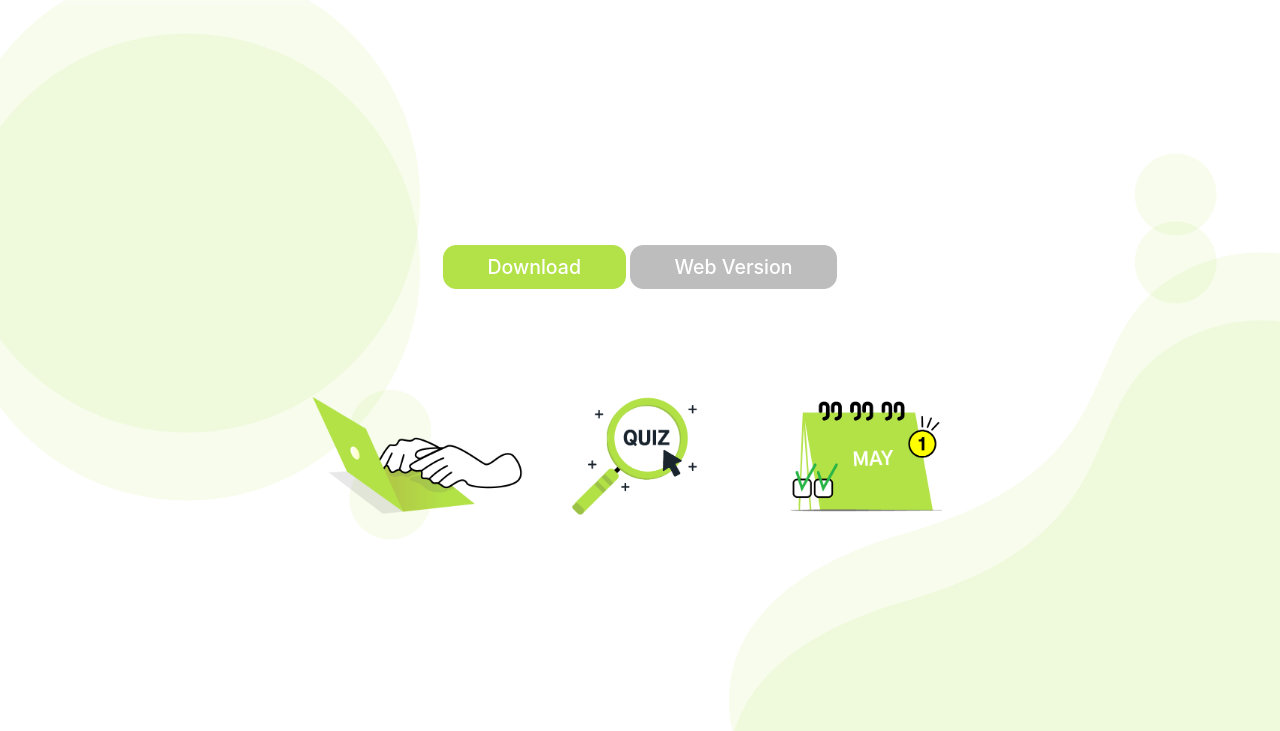
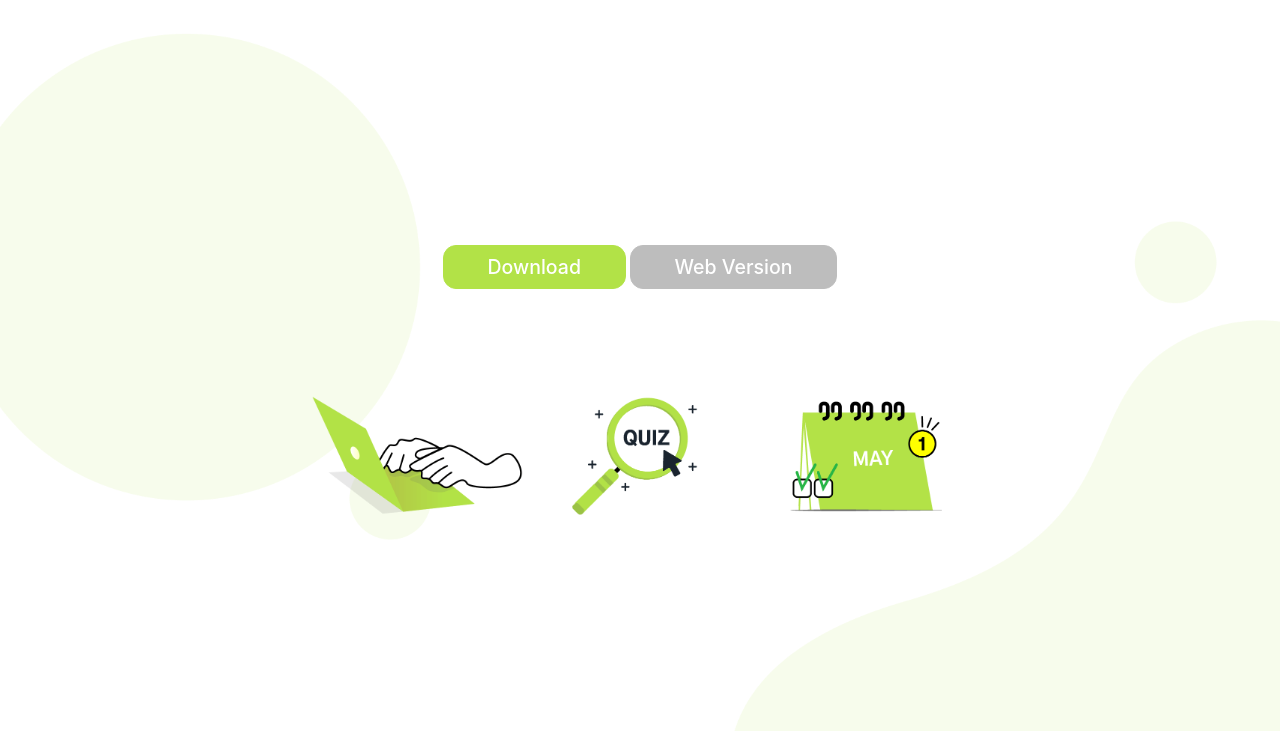
Before and after one commit to YahngSungho/landingPage, a website built with Parcel: page index.html in a window 1280 px wide. Shown: the part 62-793 px from the top of the page. Built offline with nearby package versions, Linux system fonts and the light colour scheme; what loc-i18next would draw is missing.

Commit message:
Default Changelist

```diff
--- a/index.html
+++ b/index.html
@@ -52,10 +52,6 @@
 </head>
 
 <body>
-
-<div class='firstHeroSection'>
-
-</div>
 
 <nav class="navbar navbar1 navbar-expand-xl sticky-top" style="user-select: auto;">
   <div class="container-fluid" style="user-select: auto;">
```
